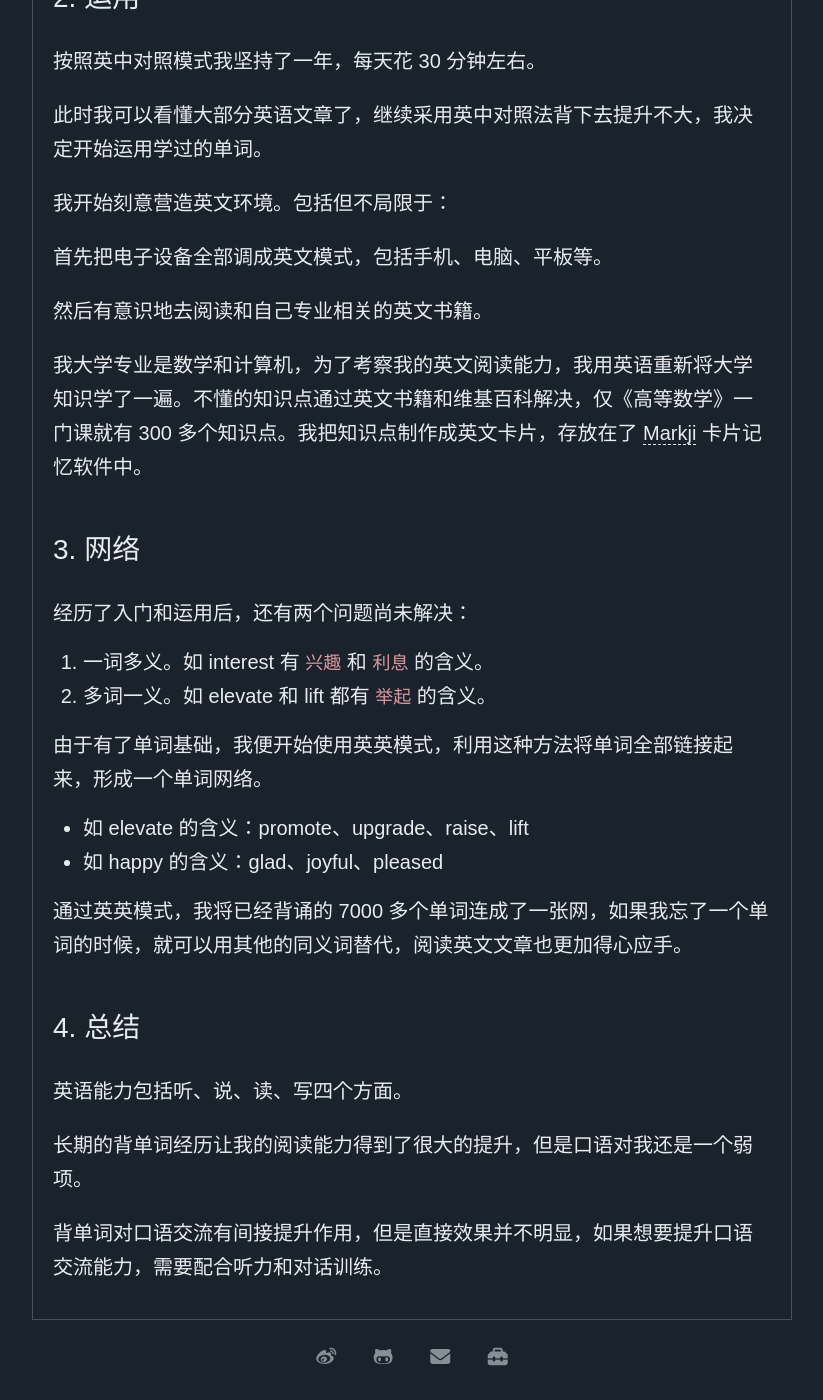
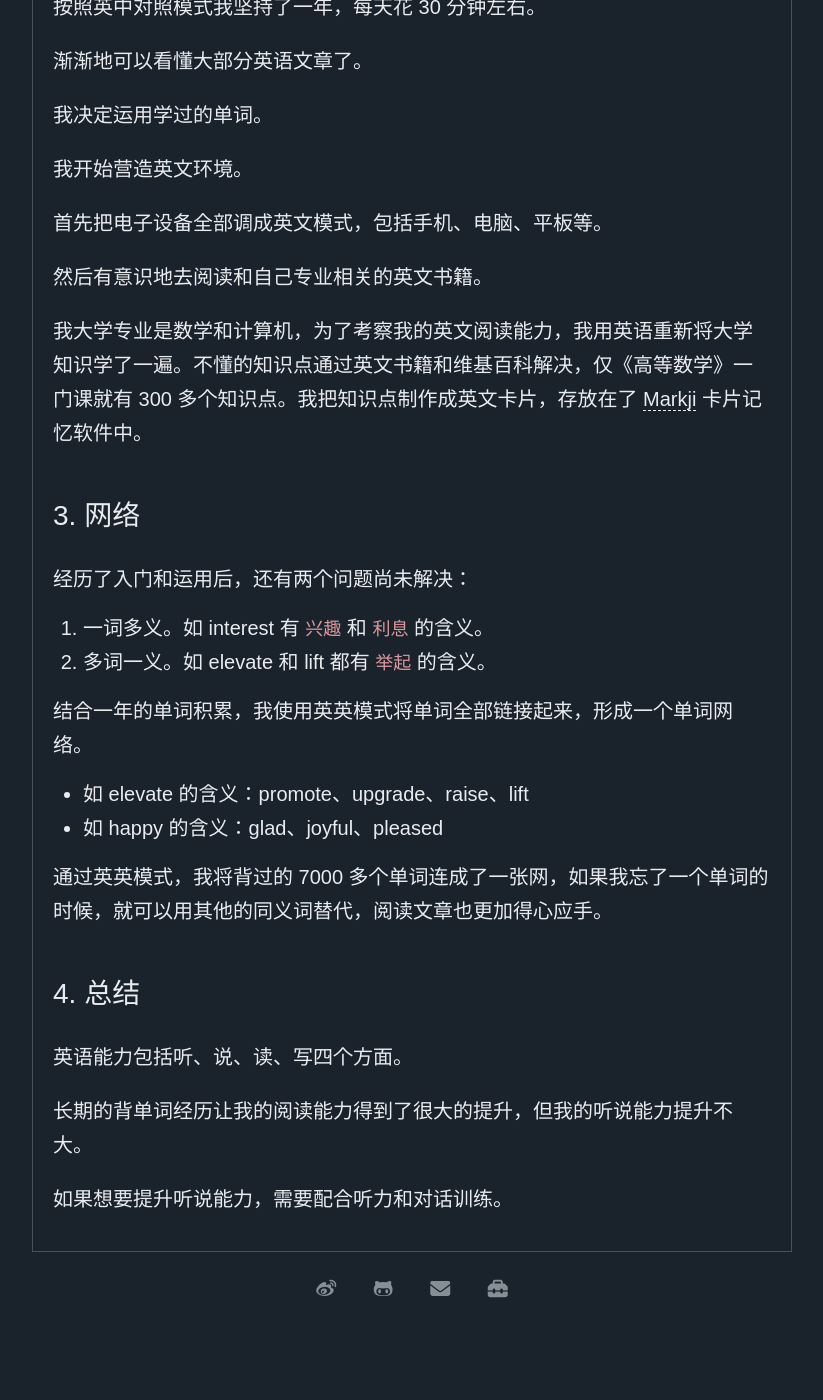
Before and after one commit to fengzhuyi/fengzhuyi.github.io, a Jekyll site: the page built from note/word.md, in a window 1280 px wide and 1400 px high, scrolled down 1029 px. Shown: the whole window, without its empty margins (228-1051 px from the left). Built offline with Jekyll 4.4.1, drawn with Linux system fonts in a browser that asks for light colours; after the commit the page ends 2361 px from its top, so only the background shows below that; some of the changed text lies outside the part shown.

```diff
--- a/note/word.md
+++ b/note/word.md
@@ -12,9 +12,7 @@ title: 如何背单词
 
 采用英中对照法（看英文单词，想中文意思）。
 
-我用英中对照法记住了单词的读音和常见释义。
-
-下面是刚开始背单词时遇到的问题。
+下面是遇到的问题和解决方法：
 
 一词多义：记住最常见释义。如 interest 有 `兴趣` 和 `利益` 的意思，只需记 `兴趣`。
 
@@ -28,9 +26,11 @@ title: 如何背单词
 
 按照英中对照模式我坚持了一年，每天花 30 分钟左右。
 
-此时我可以看懂大部分英语文章了，继续采用英中对照法背下去提升不大，我决定开始运用学过的单词。
+渐渐地可以看懂大部分英语文章了。
 
-我开始刻意营造英文环境。包括但不局限于：
+我决定运用学过的单词。
+
+我开始营造英文环境。
 
 首先把电子设备全部调成英文模式，包括手机、电脑、平板等。
 
@@ -45,17 +45,17 @@ title: 如何背单词
 1. 一词多义。如 interest 有 `兴趣` 和 `利息` 的含义。
 2. 多词一义。如 elevate 和 lift 都有 `举起` 的含义。
 
-由于有了单词基础，我便开始使用英英模式，利用这种方法将单词全部链接起来，形成一个单词网络。
+结合一年的单词积累，我使用英英模式将单词全部链接起来，形成一个单词网络。
 
 - 如 elevate 的含义：promote、upgrade、raise、lift
 - 如 happy 的含义：glad、joyful、pleased
 
-通过英英模式，我将已经背诵的 7000 多个单词连成了一张网，如果我忘了一个单词的时候，就可以用其他的同义词替代，阅读英文文章也更加得心应手。
+通过英英模式，我将背过的 7000 多个单词连成了一张网，如果我忘了一个单词的时候，就可以用其他的同义词替代，阅读文章也更加得心应手。
 
 ## 4. 总结
 
 英语能力包括听、说、读、写四个方面。
 
-长期的背单词经历让我的阅读能力得到了很大的提升，但是口语对我还是一个弱项。
+长期的背单词经历让我的阅读能力得到了很大的提升，但我的听说能力提升不大。
 
-背单词对口语交流有间接提升作用，但是直接效果并不明显，如果想要提升口语交流能力，需要配合听力和对话训练。
+如果想要提升听说能力，需要配合听力和对话训练。
```
Also changed, not shown: index.md (+1 -0 lines), la/matrix.md (+1 -1 lines), page/about.md (+2 -2 lines), page/archive.md (+1 -0 lines), se/index.md (+1 -1 lines), se/se.md (added, +47 -0 lines).
